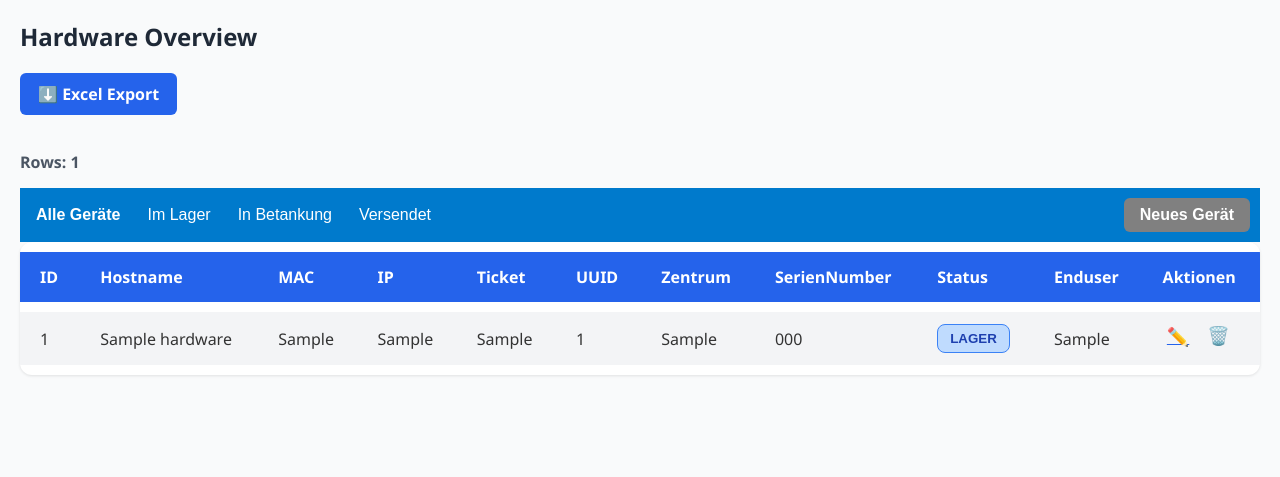
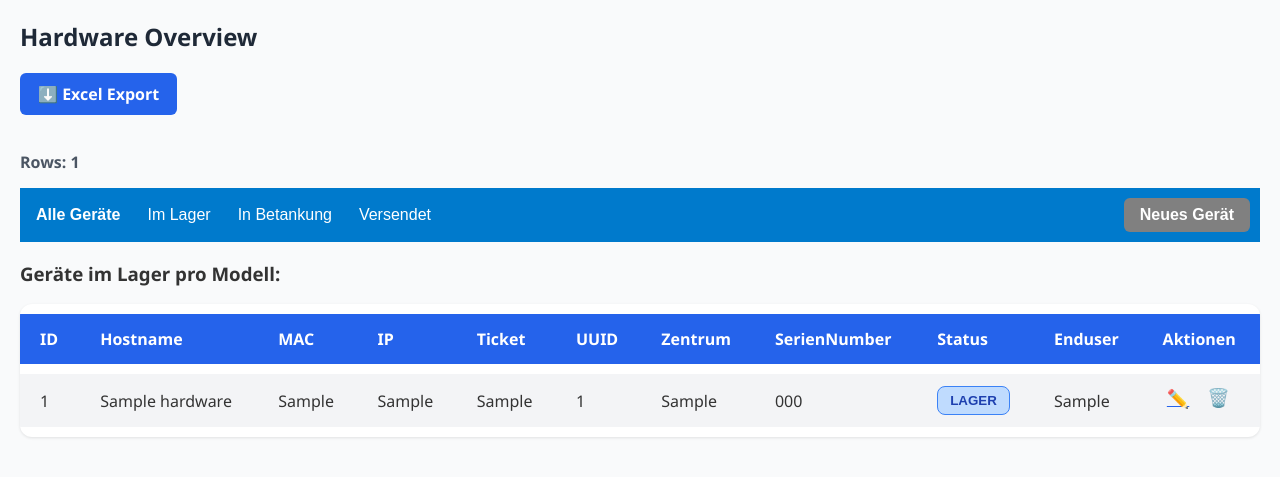
Before and after one commit to natnaelab/inventory-htmx-fastapi, a FastAPI app: page / in a window 1280 px wide. Shown: the top 477 px of the page. Run offline with FastAPI, Linux system fonts and the light colour scheme; tables that the repository leaves empty hold one stand-in row (values such as "Sample post"); some libraries are stand-ins or nearby versions.

Commit message:
dded counter for each model

```diff
--- a/main.py
+++ b/main.py
@@ -35,11 +35,31 @@
     finally:
         db.close()
 
+from sqlalchemy import func
+
 @app.get("/", response_class=HTMLResponse)
 def read_table(request: Request, db: Session = Depends(get_db)):
     hw_list = db.query(Hardware).all()
     filters = {"status": ""}
-    return templates.TemplateResponse("index.html", {"request": request, "hardware_list": hw_list, "filters": filters})
+
+    # Zähle Geräte pro Modell im Status 'LAGER'
+    lager_counts = (
+        db.query(Hardware.model, func.count(Hardware.id))
+        .filter(Hardware.status == StatusEnum.LAGER)
+        .group_by(Hardware.model)
+        .all()
+    )
+    model_lager_counter = {model or "Unbekannt": count for model, count in lager_counts}
+
+    return templates.TemplateResponse(
+        "index.html",
+        {
+            "request": request,
+            "hardware_list": hw_list,
+            "filters": filters,
+            "model_lager_counter": model_lager_counter,
+        }
+    )
 
 @app.get("/add", response_class=HTMLResponse)
 def add_form(request: Request):
--- a/templates/index.html
+++ b/templates/index.html
@@ -230,6 +230,13 @@
         </button>
     </nav>
 
+
+    <h3>Geräte im Lager pro Modell:</h3>
+        <ul>
+        {% for model, count in model_lager_counter.items() %}
+            <li><strong>{{ model }}</strong>: {{ count }}</li>
+        {% endfor %}
+        </ul>
 <!-- index.html: Spalten wie bisher, keine Kommentar-, Admin- oder Timestamp-Spalte -->
 
     <table>
```
